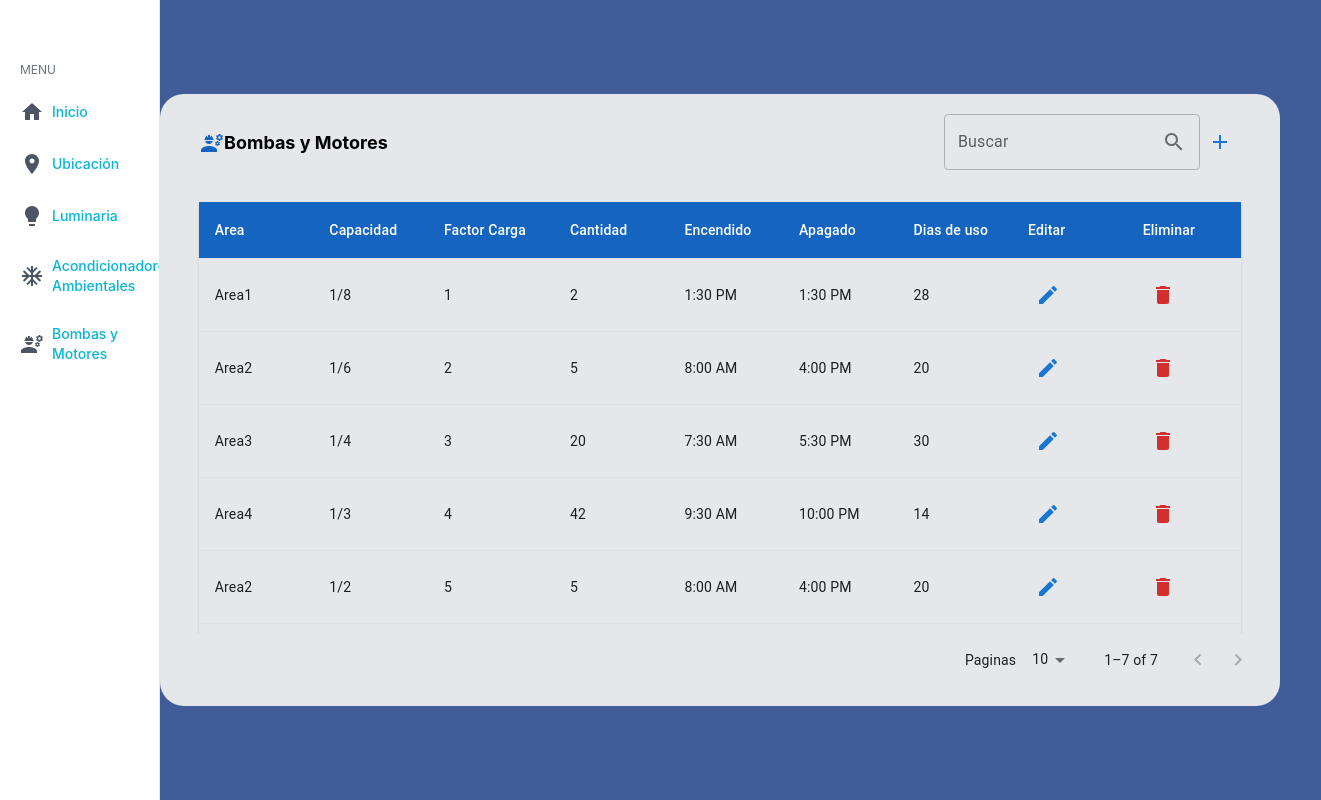
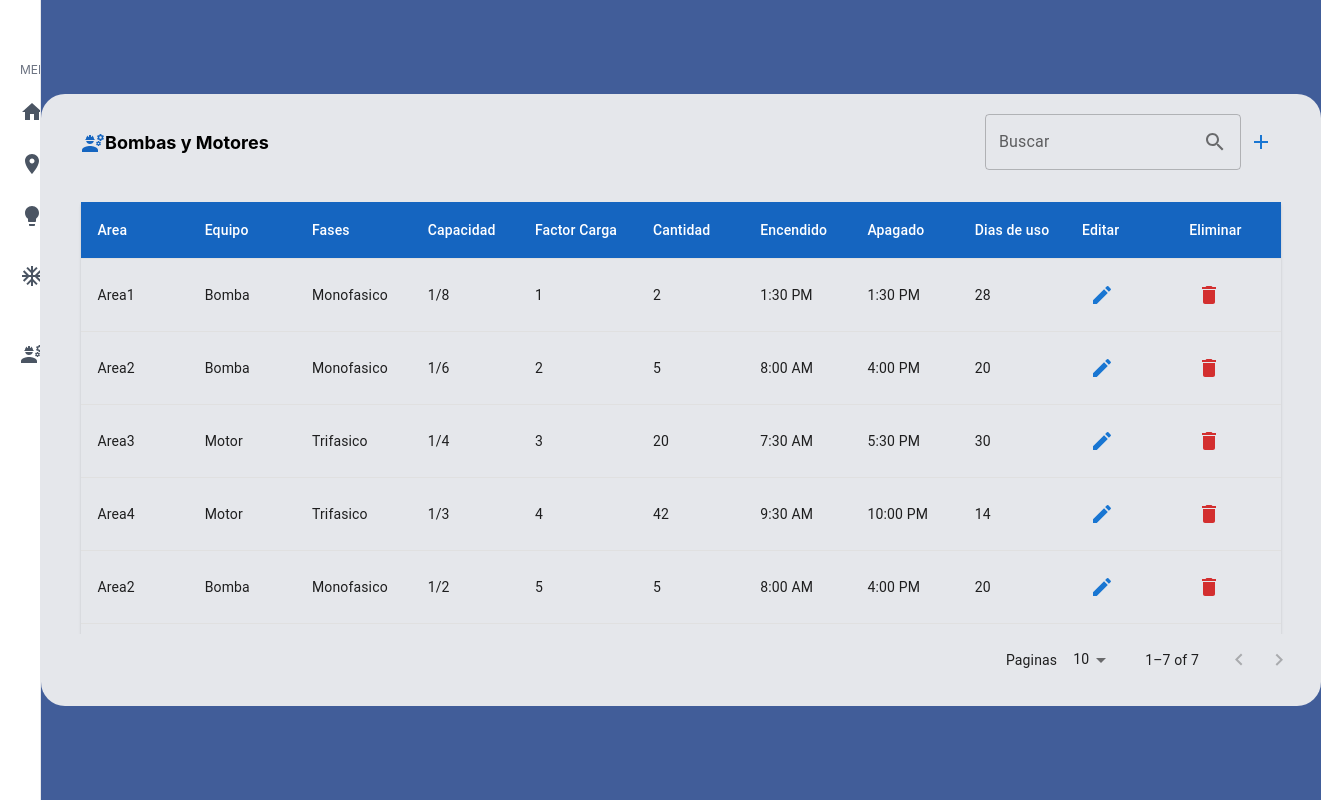
Before and after one commit to Eduardo282x/audilux-system, a React (Vite) app: page /bombas in a window 1280 px wide. Shown: the whole page, 1321 px wide, since content can reach past the window. Built offline with nearby package versions, Linux system fonts and the light colour scheme.

Commit message:
finish and complete bombs and motors, remove style input number, add dinamic width of table

```diff
--- a/src/components/bombs/BombsMotors.jsx
+++ b/src/components/bombs/BombsMotors.jsx
@@ -1,13 +1,13 @@
 import { TableShared } from "../shared/tableShared/TableShared"
-import { row, columns, optionsComponents, bodySend, dataForm, validationSchema } from "./bombsMotors.data.js";
+import { row, columns, optionsComponents, bodySend, dataForm, validationSchema, capacityOptions, kitOptions, phasesOptions } from "./bombsMotors.data.js";
 import { FormGenerator } from "../shared/formGenerator/FormGenerator.jsx"
 import {style, Backdrop,Box,Modal,Fade,} from '../shared/materialUI.js'
 import { useState } from "react";
 
 export const BombsMotors = () => {
     const [openModal, setOpenModal] = useState(false);
-    const [actionForm, setActionForm] = useState('addLuminate');
-    const [titleForm, setTitleForm] = useState('Agregar Luminaria');
+    const [actionForm, setActionForm] = useState('addBomb');
+    const [titleForm, setTitleForm] = useState('Agregar Bombas y motores');
     const [rows, setRows] = useState(row);
     const [bodyForm, setBodyForm] = useState(bodySend);
     const handleOpen = () => setOpenModal(true);
@@ -16,38 +16,44 @@ export const BombsMotors = () => {
     const getDataTable = ({action, data}) => {
         if(action === 'Add'){
             setBodyForm(bodySend);
-            setTitleForm('Agregar Luminaria');
-            setActionForm('addLuminate');
+            setTitleForm('Agregar Bombas y motores');
+            setActionForm('addBomb');
             handleOpen();
         }
         if(action === 'Edit'){
             const editRows = data;
             setBodyForm(editRows);
-            setTitleForm('Editar Luminaria');
-            setActionForm('editLuminate');
+            setTitleForm('Editar Bombas y motores');
+            setActionForm('editBomb');
             handleOpen();
         }
-        if(action === 'addLuminate'){
-            // const newRow = [...rows];
-            // const { area, luminate, amount, start, end, days } = data;
-            // const luminateLabel = typeIluminary.find(light => light.value === luminate).label;
-            // const addRows = { area, luminate, luminateLabel, amount, start, end, days };
-            // console.log(addRows);
-            // newRow.push(addRows);
-            // setRows(newRow);
+        if(action === 'addBomb'){
+            const newRow = [...rows];
+            const { area, capacity, kit, phases, factor, amount, start, end, days } = data;
+            const capacityLabel = capacityOptions.find(light => light.value === capacity).label;
+            const kitLabel = kitOptions.find(light => light.value === kit).label;
+            const phasesLabel = phasesOptions.find(light => light.value === phases).label;
+            const addRows = { area, capacity, factor, kitLabel, phasesLabel, capacityLabel, amount, start, end, days };
+            newRow.push(addRows);
+            setRows(newRow);
             handleClose();
         }
-        if(action === 'editLuminate'){
-            // const newRows = [...rows];
-            // const editRow = newRows.find(ro => ro.id == data.id);
-            // editRow.area = data.area
-            // editRow.luminate = data.luminate
-            // editRow.luminateLabel = typeIluminary.find(light => light.value == data.luminate).label,
-            // editRow.amount = data.amount
-            // editRow.start = data.start
-            // editRow.end = data.end
-            // editRow.days = data.days
-            // setRows(newRows);
+        if(action === 'editBomb'){
+            const newRows = [...rows];
+            const editRow = newRows.find(ro => ro.id == data.id);
+            editRow.area = data.area
+            editRow.capacity = data.capacity
+            editRow.capacityLabel = capacityOptions.find(light => light.value == data.capacity).label,
+            editRow.kit = data.kit
+            editRow.kitLabel = kitOptions.find(light => light.value == data.kit).label,
+            editRow.phases = data.phases
+            editRow.phasesLabel = phasesOptions.find(light => light.value == data.phases).label,
+            editRow.factor = data.factor
+            editRow.amount = data.amount
+            editRow.start = data.start
+            editRow.end = data.end
+            editRow.days = data.days
+            setRows(newRows);
             handleClose();
         }
         if(action === 'Delete'){
@@ -62,7 +68,7 @@ export const BombsMotors = () => {
 
     return (
         <div >
-        <TableShared iconTitle={'engine'} title={'Bombas y Motores'} columns={columns} rows={rows} optionsComponents={optionsComponents} returnData={getDataTable}/>
+        <TableShared iconTitle={'engine'} title={'Bombas y Motores'} columns={columns} rows={rows} optionsComponents={optionsComponents} returnData={getDataTable} widthDiv={'w-[80rem]'}/>
 
         <div className="modal">
             <Modal
--- a/src/components/bombs/bombsMotors.data.js
+++ b/src/components/bombs/bombsMotors.data.js
@@ -1,7 +1,7 @@
 import moment from 'moment';
 import * as yup from 'yup';
 
-export const capacity = [
+export const capacityOptions = [
     {value: 1, label: '1/8'},
     {value: 2, label: '1/6'},
     {value: 3, label: '1/4'},
@@ -26,8 +26,15 @@ export const capacity = [
     {value: 22, label: '60'},
     {value: 23, label: '75'},
     {value: 24, label: '100'},
-]
-
+];
+export const kitOptions = [
+    {value: 1, label: 'Bomba'},
+    {value: 2, label: 'Motor'},
+];
+export const phasesOptions = [
+    {value: 1, label: 'Monofasico'},
+    {value: 2, label: 'Trifasico'},
+];
 export const columns = [
     {
         header:'Area',
@@ -35,13 +42,23 @@ export const columns = [
         type: 'string',
         filterOption: true,
     },
-
+    {
+        header:'Equipo',
+        column: 'kitLabel',
+        type: 'string',
+        filterOption: true,
+    },
+    {
+        header:'Fases',
+        column: 'phasesLabel',
+        type: 'string',
+        filterOption: true,
+    },
     {
         header:'Capacidad',
         column: 'capacityLabel',
         type: 'string',
         filterOption: true,
-        // width:200
     },
     {
         header:'Factor Carga',
@@ -98,8 +115,12 @@ export const row = [
     {
         id: 1,
         area: 'Area1',
-        capacityLabel: capacity.find(val => val.value == 1).label,
+        capacityLabel: capacityOptions.find(val => val.value == 1).label,
         capacity: 1,
+        kitLabel: kitOptions.find(val => val.value == 1).label,
+        kit: 1,
+        phasesLabel: phasesOptions.find(val => val.value == 1).label,
+        phases: 1,
         factor: 1,
         amount: '2',
         start: moment('2024-02-23T13:30'),
@@ -109,8 +130,12 @@ export const row = [
     {
         id: 2,
         area: 'Area2',
-        capacityLabel: capacity.find(val => val.value == 2).label,
+        capacityLabel: capacityOptions.find(val => val.value == 2).label,
         capacity: 2,
+        kitLabel: kitOptions.find(val => val.value == 1).label,
+        kit: 1,
+        phasesLabel: phasesOptions.find(val => val.value == 1).label,
+        phases: 1,
         factor: 2,
         amount: '5',
         start: moment('2024-02-23T08:00'),
@@ -120,8 +145,12 @@ export const row = [
     {
         id: 3,
         area: 'Area3',
-        capacityLabel: capacity.find(val => val.value == 3).label,
+        capacityLabel: capacityOptions.find(val => val.value == 3).label,
         capacity: 3,
+        kitLabel: kitOptions.find(val => val.value == 2).label,
+        kit: 2,
+        phasesLabel: phasesOptions.find(val => val.value == 2).label,
+        phases: 2,
         factor: 3,
         amount: '20',
         start: moment('2024-02-23T07:30'),
@@ -131,8 +160,12 @@ export const row = [
     {
         id: 4,
         area: 'Area4',
-        capacityLabel: capacity.find(val => val.value == 4).label,
+        capacityLabel: capacityOptions.find(val => val.value == 4).label,
         capacity: 4,
+        kitLabel: kitOptions.find(val => val.value == 2).label,
+        kit: 2,
+        phasesLabel: phasesOptions.find(val => val.value == 2).label,
+        phases: 2,
         factor: 4,
         amount: '42',
         start: moment('2024-02-23T09:30'),
@@ -142,8 +175,12 @@ export const row = [
     {
         id: 5,
         area: 'Area2',
-        capacityLabel: capacity.find(val => val.value == 5).label,
+        capacityLabel: capacityOptions.find(val => val.value == 5).label,
         capacity: 5,
+        kitLabel: kitOptions.find(val => val.value == 1).label,
+        kit: 1,
+        phasesLabel: phasesOptions.find(val => val.value == 1).label,
+        phases: 1,
         factor: 5,
         amount: '5',
         start: moment('2024-02-23T08:00'),
@@ -153,8 +190,12 @@ export const row = [
     {
         id: 6,
         area: 'Area3',
-        capacityLabel: capacity.find(val => val.value == 6).label,
+        capacityLabel: capacityOptions.find(val => val.value == 6).label,
         capacity: 6,
+        kitLabel: kitOptions.find(val => val.value == 1).label,
+        kit: 1,
+        phasesLabel: phasesOptions.find(val => val.value == 1).label,
+        phases: 1,
         factor: 6,
         amount: '20',
         start: moment('2024-02-23T07:30'),
@@ -164,8 +205,12 @@ export const row = [
     {
         id: 7,
         area: 'Area4',
-        capacityLabel: capacity.find(val => val.value == 7).label,
+        capacityLabel: capacityOptions.find(val => val.value == 7).label,
         capacity: 7,
+        kitLabel: kitOptions.find(val => val.value == 2).label,
+        kit: 2,
+        phasesLabel: phasesOptions.find(val => val.value == 2).label,
+        phases: 2,
         factor: 7,
         amount: '42',
         start: moment('2024-02-23T09:30'),
@@ -217,19 +262,23 @@ export const daysOption = [
 
 export const bodySend = {
     area: '',
-    luminate: '',
+    capacity: '',
     amount: '',
-    start: '',
-    end: '',
+    factor: '',
+    kit: '',
+    phases: '',
+    start: moment('2024-02-23T00:00'),
+    end: moment('2024-02-23T00:00'),
     days: '',
 };
 
 export const validationSchema = yup.object({
     area: yup.string().required('El campo es requerido'),
-    luminate: yup.number().required('El campo es requerido'),
+    capacity: yup.number().required('El campo es requerido'),
+    factor: yup.number().required('El campo es requerido'),
     amount: yup.string().required('El campo es requerido'),
-    start: yup.string().required('El campo es requerido'),
-    end: yup.string().required('El campo es requerido'),
+    start: yup.date().required('El campo es requerido'),
+    end: yup.date().required('El campo es requerido'),
     days: yup.number().required('El campo es requerido')
 });
 
@@ -245,12 +294,32 @@ export const dataForm =[
         type: 'select',
         name: 'capacity',
         value: '',
-        dataOption: capacity
+        dataOption: capacityOptions
+    },
+    {
+        label: 'Equipo',
+        type: 'select',
+        name: 'kit',
+        value: '',
+        dataOption: kitOptions
+    },
+    {
+        label: 'Fases',
+        type: 'select',
+        name: 'phases',
+        value: '',
+        dataOption: phasesOptions
     },
     {
         label: 'Cantidad',
-        type: 'text',
+        type: 'number',
         name: 'amount',
+        value: '',
+    },
+    {
+        label: 'Factor de carga',
+        type: 'number',
+        name: 'factor',
         value: '',
     },
     {
--- a/src/components/luminaires/Luminaires.jsx
+++ b/src/components/luminaires/Luminaires.jsx
@@ -62,7 +62,7 @@ export const Luminaires = () => {
 
     return (
         <div >
-            <TableShared iconTitle={'light'} title={'Luminaria'} columns={columns} rows={rows} optionsComponents={optionsComponents} returnData={getDataTable}/>
+            <TableShared iconTitle={'light'} title={'Luminaria'} columns={columns} rows={rows} optionsComponents={optionsComponents} returnData={getDataTable} widthDiv={'w-[75rem]'}/>
 
             <div className="modal">
                 <Modal
--- a/src/components/luminaires/luminaires.data.js
+++ b/src/components/luminaires/luminaires.data.js
@@ -246,8 +246,8 @@ export const bodySend = {
     area: '',
     luminate: '',
     amount: '',
-    start: '',
-    end: '',
+    start: moment('2024-02-23T00:00'),
+    end: moment('2024-02-23T00:00'),
     days: '',
 };
 
--- a/src/components/shared/formGenerator/FormGenerator.jsx
+++ b/src/components/shared/formGenerator/FormGenerator.jsx
@@ -24,7 +24,7 @@ export const FormGenerator = ({
     action,
     sendForm,
 }) => {
-    const inputText = dataForm.filter((input) => input.type == "text");
+    const inputText = dataForm.filter((input) => input.type == "text" || input.type == "number" );
     const inputSelect = dataForm.filter((input) => input.type == "select");
     const inputDate = dataForm.filter((input) => input.type == "date");
     const inputTime = dataForm.filter((input) => input.type == "time");
@@ -39,7 +39,7 @@ export const FormGenerator = ({
     // }
 
     const setTimeValues = (hora, name) => {
-        formik.values[name] = hora
+        formik.values[name] = hora;
     }
 
     const formik = useFormik({
--- a/src/components/shared/tableShared/TableShared.jsx
+++ b/src/components/shared/tableShared/TableShared.jsx
@@ -31,6 +31,7 @@ import "./tableShared.css";
 
 export const TableShared = ({
     title,
+    widthDiv,
     columns,
     rows,
     optionsComponents,
@@ -40,6 +41,7 @@ export const TableShared = ({
     const [page, setPage] = useState(0);
     const [rowsPerPage, setRowsPerPage] = useState(10);
     const [dataFilter, setDateFilter] = useState([]);
+    const classWidth = `flex flex-col items-center justify-center bg-gray-200 rounded-3xl p-5 ${widthDiv != ''? widthDiv : 'w-[70rem]'}`
 
     const setIcon = (actionIcon) => {
         if (actionIcon == "Edit") return <EditIcon />;
@@ -91,7 +93,7 @@ export const TableShared = ({
     }, [rows]);
 
     return (
-        <div className="flex flex-col items-center justify-center bg-gray-200 rounded-3xl p-5 w-[70rem]">
+        <div className={classWidth}>
             <div className="flex items-center justify-between w-full px-5">
                 <div className="flex items-center justify-center">
                     <p className="text-[#1565c0]">{setIcon(iconTitle)}</p>
@@ -187,6 +189,7 @@ export const TableShared = ({
 
 TableShared.propTypes = {
     iconTitle: PropTypes.string,
+    widthDiv: PropTypes.string,
     title: PropTypes.string,
     columns: PropTypes.array,
     rows: PropTypes.array,
--- a/src/components/shared/tableShared/tableShared.css
+++ b/src/components/shared/tableShared/tableShared.css
@@ -10,3 +10,7 @@
     margin-top: 2rem;
     padding: 0 .5rem;
 }
+
+.normalWidth{
+    width: 70rem;
+}
```
Also changed, not shown: src/index.css (+8 -0 lines).
